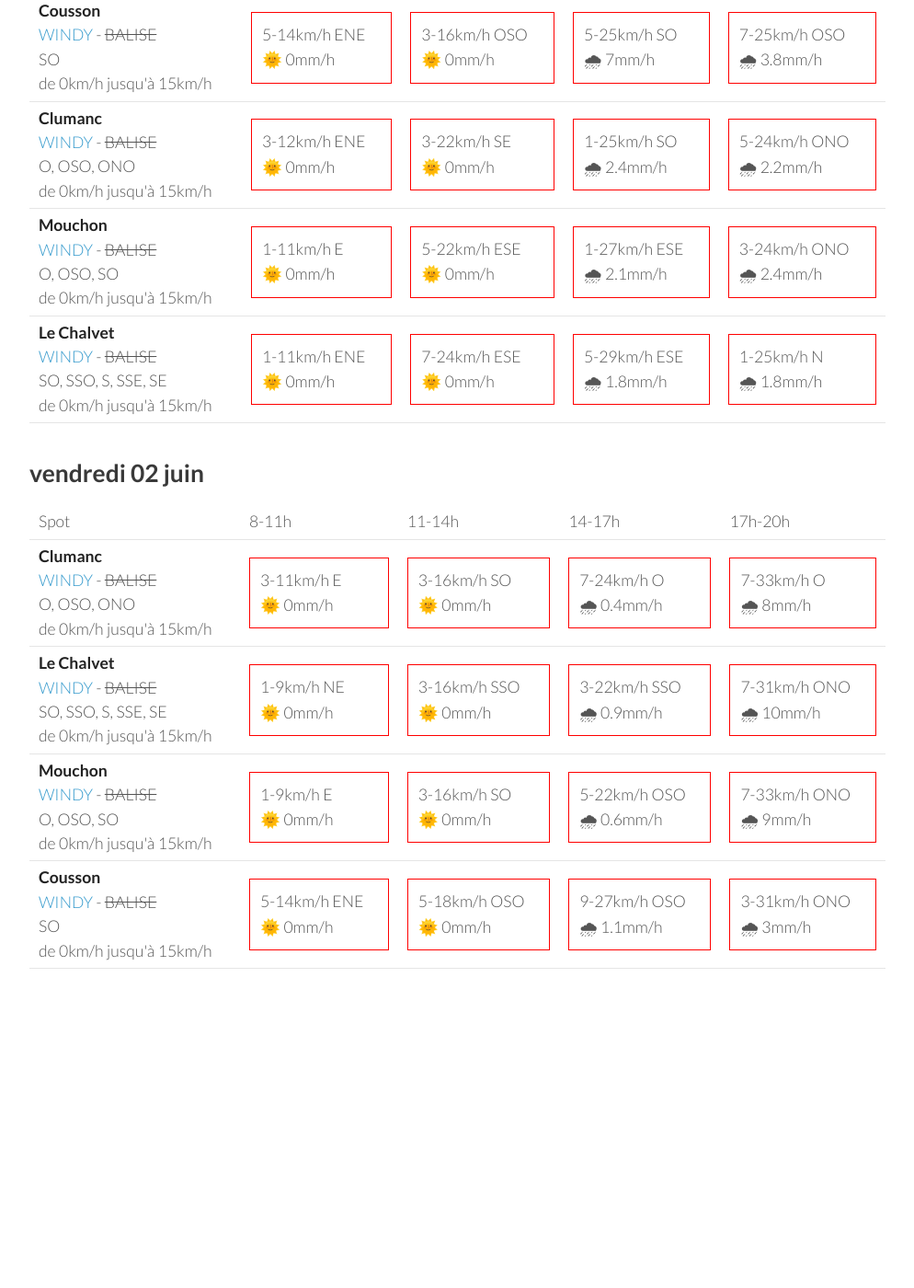
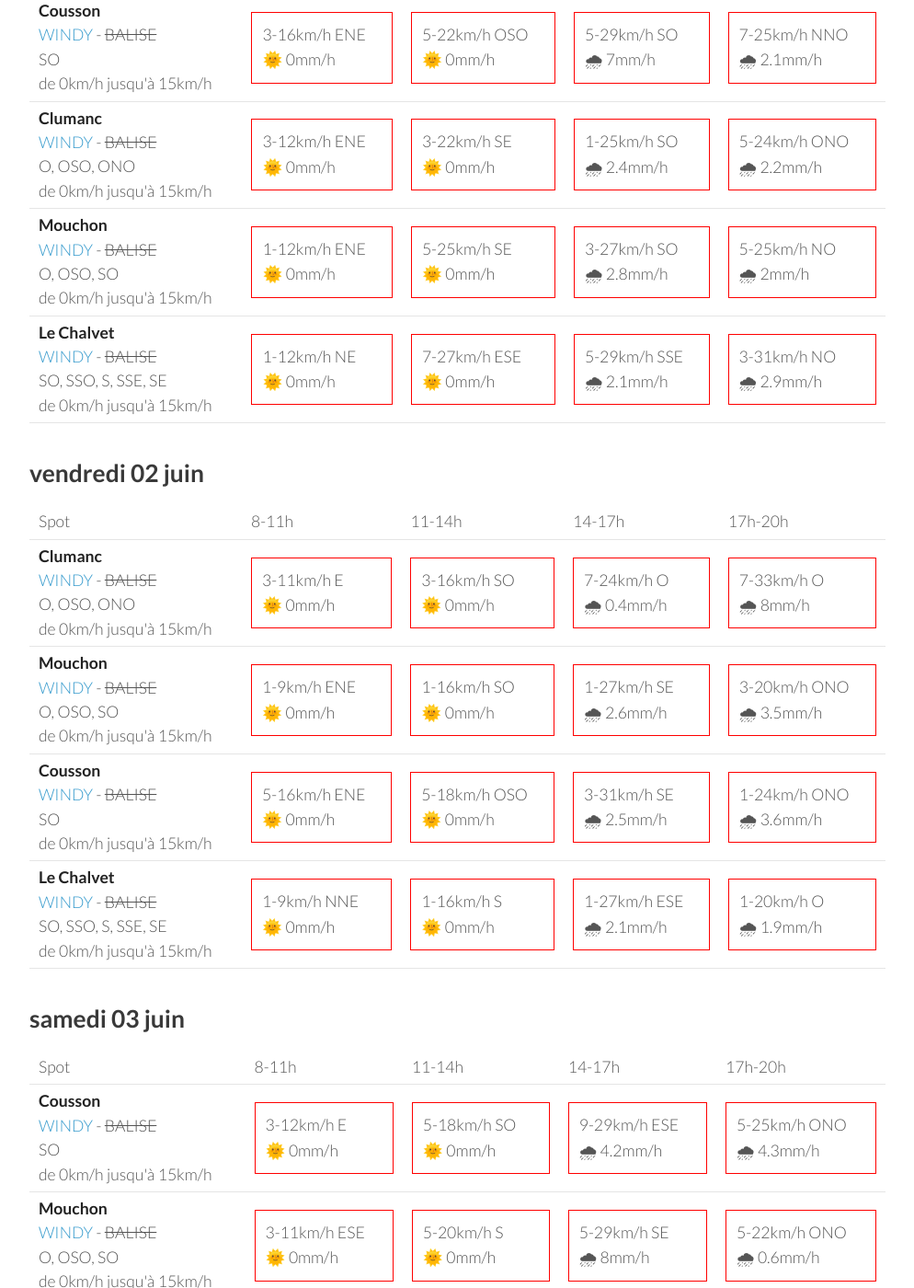
Before and after one commit to parapente-dans-le-nord/parapente-dans-le-nord.github.io, a Jekyll site: the page built from saint_andre.markdown, in a window 1280 px wide and 1400 px high, scrolled down 2151 px. Shown: the whole window at 92% size, without its empty margins (26-1020 px from the left). Built offline with Jekyll 4.4.1, drawn with Linux system fonts in a browser that asks for light colours; before the commit the page ends 3332 px from its top, so only the background shows below that; some of the changed text lies outside the part shown.

Commit message:
update index.markdown

```diff
--- a/saint_andre.markdown
+++ b/saint_andre.markdown
@@ -146,30 +146,30 @@ page mise à jour le lundi 29 mai 06:36
 <tr>
         <td><strong>Le Chalvet</strong><br><a href="https://windy.com/43.979/6.480?43.866,6.480,10,m:eSsaglX">WINDY</a> - <span class="no-balise"> BALISE </span><br> <span class="vent-favorable">SO, SSO, S, SSE, SE</span><br><span class="force-vent">de 0km/h jusqu'à 15km/h</span> </td>
 
-            <td><div class="not-flyable"><p>1-12km/h NE</p><p>🌞 0mm/h</p></div></td>
-            <td><div class="not-flyable"><p>1-18km/h ONO</p><p>🌞 0mm/h</p></div></td>
-            <td><div class="not-flyable"><p>3-25km/h NO</p><p>🌧 2.3mm/h</p></div></td>
-            <td><div class="not-flyable"><p>3-33km/h ESE</p><p>🌧 1.1mm/h</p></div></td>
+            <td><div class="not-flyable"><p>1-12km/h ENE</p><p>🌞 0mm/h</p></div></td>
+            <td><div class="not-flyable"><p>3-20km/h SE</p><p>🌞 0mm/h</p></div></td>
+            <td><div class="not-flyable"><p>5-27km/h ESE</p><p>🌧 2.5mm/h</p></div></td>
+            <td><div class="not-flyable"><p>7-35km/h SE</p><p>🌧 0.9mm/h</p></div></td>
 
 
     </tr>
 <tr>
         <td><strong>Mouchon</strong><br><a href="https://windy.com/43.992/6.424?43.878,6.425,10,m:eSuaglR">WINDY</a> - <span class="no-balise"> BALISE </span><br> <span class="vent-favorable">O, OSO, SO</span><br><span class="force-vent">de 0km/h jusqu'à 15km/h</span> </td>
 
-            <td><div class="not-flyable"><p>1-12km/h ENE</p><p>🌞 0mm/h</p></div></td>
-            <td><div class="not-flyable"><p>3-20km/h NO</p><p>🌞 0mm/h</p></div></td>
-            <td><div class="not-flyable"><p>5-25km/h NO</p><p>🌧 3.1mm/h</p></div></td>
-            <td><div class="not-flyable"><p>1-33km/h E</p><p>🌧 1mm/h</p></div></td>
+            <td><div class="not-flyable"><p>1-14km/h E</p><p>🌞 0mm/h</p></div></td>
+            <td><div class="not-flyable"><p>1-18km/h SE</p><p>🌧 0.2mm/h</p></div></td>
+            <td><div class="not-flyable"><p>3-27km/h E</p><p>🌧 2.6mm/h</p></div></td>
+            <td><div class="not-flyable"><p>5-33km/h SE</p><p>🌧 1.1mm/h</p></div></td>
 
 
     </tr>
 <tr>
         <td><strong>Cousson</strong><br><a href="https://windy.com/44.054/6.240?43.940,6.241,10,m:eSAaglz">WINDY</a> - <span class="no-balise"> BALISE </span><br> <span class="vent-favorable">SO</span><br><span class="force-vent">de 0km/h jusqu'à 15km/h</span> </td>
 
-            <td><div class="not-flyable"><p>5-16km/h ENE</p><p>🌧 0.7mm/h</p></div></td>
-            <td><div class="not-flyable"><p>5-22km/h NO</p><p>🌞 0mm/h</p></div></td>
-            <td><div class="not-flyable"><p>9-33km/h E</p><p>🌧 6mm/h</p></div></td>
-            <td><div class="not-flyable"><p>3-31km/h N</p><p>🌧 1.3mm/h</p></div></td>
+            <td><div class="not-flyable"><p>3-14km/h N</p><p>🌧 0.4mm/h</p></div></td>
+            <td><div class="not-flyable"><p>3-18km/h NO</p><p>🌞 0mm/h</p></div></td>
+            <td><div class="not-flyable"><p>5-27km/h ENE</p><p>🌧 4.2mm/h</p></div></td>
+            <td><div class="not-flyable"><p>7-27km/h O</p><p>🌧 3.4mm/h</p></div></td>
 
 
     </tr>
@@ -192,10 +192,10 @@ page mise à jour le lundi 29 mai 06:36
 <tr>
         <td><strong>Cousson</strong><br><a href="https://windy.com/44.054/6.240?43.940,6.241,10,m:eSAaglz">WINDY</a> - <span class="no-balise"> BALISE </span><br> <span class="vent-favorable">SO</span><br><span class="force-vent">de 0km/h jusqu'à 15km/h</span> </td>
 
-            <td><div class="not-flyable"><p>5-14km/h ENE</p><p>🌞 0mm/h</p></div></td>
-            <td><div class="not-flyable"><p>3-16km/h OSO</p><p>🌞 0mm/h</p></div></td>
-            <td><div class="not-flyable"><p>5-25km/h SO</p><p>🌧 7mm/h</p></div></td>
-            <td><div class="not-flyable"><p>7-25km/h OSO</p><p>🌧 3.8mm/h</p></div></td>
+            <td><div class="not-flyable"><p>3-16km/h ENE</p><p>🌞 0mm/h</p></div></td>
+            <td><div class="not-flyable"><p>5-22km/h OSO</p><p>🌞 0mm/h</p></div></td>
+            <td><div class="not-flyable"><p>5-29km/h SO</p><p>🌧 7mm/h</p></div></td>
+            <td><div class="not-flyable"><p>7-25km/h NNO</p><p>🌧 2.1mm/h</p></div></td>
 
 
     </tr>
@@ -212,20 +212,20 @@ page mise à jour le lundi 29 mai 06:36
 <tr>
         <td><strong>Mouchon</strong><br><a href="https://windy.com/43.992/6.424?43.878,6.425,10,m:eSuaglR">WINDY</a> - <span class="no-balise"> BALISE </span><br> <span class="vent-favorable">O, OSO, SO</span><br><span class="force-vent">de 0km/h jusqu'à 15km/h</span> </td>
 
-            <td><div class="not-flyable"><p>1-11km/h E</p><p>🌞 0mm/h</p></div></td>
-            <td><div class="not-flyable"><p>5-22km/h ESE</p><p>🌞 0mm/h</p></div></td>
-            <td><div class="not-flyable"><p>1-27km/h ESE</p><p>🌧 2.1mm/h</p></div></td>
-            <td><div class="not-flyable"><p>3-24km/h ONO</p><p>🌧 2.4mm/h</p></div></td>
+            <td><div class="not-flyable"><p>1-12km/h ENE</p><p>🌞 0mm/h</p></div></td>
+            <td><div class="not-flyable"><p>5-25km/h SE</p><p>🌞 0mm/h</p></div></td>
+            <td><div class="not-flyable"><p>3-27km/h SO</p><p>🌧 2.8mm/h</p></div></td>
+            <td><div class="not-flyable"><p>5-25km/h NO</p><p>🌧 2mm/h</p></div></td>
 
 
     </tr>
 <tr>
         <td><strong>Le Chalvet</strong><br><a href="https://windy.com/43.979/6.480?43.866,6.480,10,m:eSsaglX">WINDY</a> - <span class="no-balise"> BALISE </span><br> <span class="vent-favorable">SO, SSO, S, SSE, SE</span><br><span class="force-vent">de 0km/h jusqu'à 15km/h</span> </td>
 
-            <td><div class="not-flyable"><p>1-11km/h ENE</p><p>🌞 0mm/h</p></div></td>
-            <td><div class="not-flyable"><p>7-24km/h ESE</p><p>🌞 0mm/h</p></div></td>
-            <td><div class="not-flyable"><p>5-29km/h ESE</p><p>🌧 1.8mm/h</p></div></td>
-            <td><div class="not-flyable"><p>1-25km/h N</p><p>🌧 1.8mm/h</p></div></td>
+            <td><div class="not-flyable"><p>1-12km/h NE</p><p>🌞 0mm/h</p></div></td>
+            <td><div class="not-flyable"><p>7-27km/h ESE</p><p>🌞 0mm/h</p></div></td>
+            <td><div class="not-flyable"><p>5-29km/h SSE</p><p>🌧 2.1mm/h</p></div></td>
+            <td><div class="not-flyable"><p>3-31km/h NO</p><p>🌧 2.9mm/h</p></div></td>
 
 
     </tr>
@@ -256,32 +256,32 @@ page mise à jour le lundi 29 mai 06:36
 
     </tr>
 <tr>
-        <td><strong>Le Chalvet</strong><br><a href="https://windy.com/43.979/6.480?43.866,6.480,10,m:eSsaglX">WINDY</a> - <span class="no-balise"> BALISE </span><br> <span class="vent-favorable">SO, SSO, S, SSE, SE</span><br><span class="force-vent">de 0km/h jusqu'à 15km/h</span> </td>
-
-            <td><div class="not-flyable"><p>1-9km/h NE</p><p>🌞 0mm/h</p></div></td>
-            <td><div class="not-flyable"><p>3-16km/h SSO</p><p>🌞 0mm/h</p></div></td>
-            <td><div class="not-flyable"><p>3-22km/h SSO</p><p>🌧 0.9mm/h</p></div></td>
-            <td><div class="not-flyable"><p>7-31km/h ONO</p><p>🌧 10mm/h</p></div></td>
-
-
-    </tr>
-<tr>
         <td><strong>Mouchon</strong><br><a href="https://windy.com/43.992/6.424?43.878,6.425,10,m:eSuaglR">WINDY</a> - <span class="no-balise"> BALISE </span><br> <span class="vent-favorable">O, OSO, SO</span><br><span class="force-vent">de 0km/h jusqu'à 15km/h</span> </td>
 
-            <td><div class="not-flyable"><p>1-9km/h E</p><p>🌞 0mm/h</p></div></td>
-            <td><div class="not-flyable"><p>3-16km/h SO</p><p>🌞 0mm/h</p></div></td>
-            <td><div class="not-flyable"><p>5-22km/h OSO</p><p>🌧 0.6mm/h</p></div></td>
-            <td><div class="not-flyable"><p>7-33km/h ONO</p><p>🌧 9mm/h</p></div></td>
+            <td><div class="not-flyable"><p>1-9km/h ENE</p><p>🌞 0mm/h</p></div></td>
+            <td><div class="not-flyable"><p>1-16km/h SO</p><p>🌞 0mm/h</p></div></td>
+            <td><div class="not-flyable"><p>1-27km/h SE</p><p>🌧 2.6mm/h</p></div></td>
+            <td><div class="not-flyable"><p>3-20km/h ONO</p><p>🌧 3.5mm/h</p></div></td>
 
 
     </tr>
 <tr>
         <td><strong>Cousson</strong><br><a href="https://windy.com/44.054/6.240?43.940,6.241,10,m:eSAaglz">WINDY</a> - <span class="no-balise"> BALISE </span><br> <span class="vent-favorable">SO</span><br><span class="force-vent">de 0km/h jusqu'à 15km/h</span> </td>
 
-            <td><div class="not-flyable"><p>5-14km/h ENE</p><p>🌞 0mm/h</p></div></td>
+            <td><div class="not-flyable"><p>5-16km/h ENE</p><p>🌞 0mm/h</p></div></td>
             <td><div class="not-flyable"><p>5-18km/h OSO</p><p>🌞 0mm/h</p></div></td>
-            <td><div class="not-flyable"><p>9-27km/h OSO</p><p>🌧 1.1mm/h</p></div></td>
-            <td><div class="not-flyable"><p>3-31km/h ONO</p><p>🌧 3mm/h</p></div></td>
+            <td><div class="not-flyable"><p>3-31km/h SE</p><p>🌧 2.5mm/h</p></div></td>
+            <td><div class="not-flyable"><p>1-24km/h ONO</p><p>🌧 3.6mm/h</p></div></td>
+
+
+    </tr>
+<tr>
+        <td><strong>Le Chalvet</strong><br><a href="https://windy.com/43.979/6.480?43.866,6.480,10,m:eSsaglX">WINDY</a> - <span class="no-balise"> BALISE </span><br> <span class="vent-favorable">SO, SSO, S, SSE, SE</span><br><span class="force-vent">de 0km/h jusqu'à 15km/h</span> </td>
+
+            <td><div class="not-flyable"><p>1-9km/h NNE</p><p>🌞 0mm/h</p></div></td>
+            <td><div class="not-flyable"><p>1-16km/h S</p><p>🌞 0mm/h</p></div></td>
+            <td><div class="not-flyable"><p>1-27km/h ESE</p><p>🌧 2.1mm/h</p></div></td>
+            <td><div class="not-flyable"><p>1-20km/h O</p><p>🌧 1.9mm/h</p></div></td>
 
 
     </tr>
@@ -289,3 +289,49 @@ page mise à jour le lundi 29 mai 06:36
 </tbody>
 </table>
 {:/}
+## samedi 03 juin
+
+{::nomarkdown}
+<table>
+  <tbody>
+    <tr>
+      <td>Spot</td>
+      <td>8-11h</td>
+      <td>11-14h</td>
+      <td>14-17h</td>
+      <td>17h-20h</td>
+    </tr>
+<tr>
+        <td><strong>Cousson</strong><br><a href="https://windy.com/44.054/6.240?43.940,6.241,10,m:eSAaglz">WINDY</a> - <span class="no-balise"> BALISE </span><br> <span class="vent-favorable">SO</span><br><span class="force-vent">de 0km/h jusqu'à 15km/h</span> </td>
+
+            <td><div class="not-flyable"><p>3-12km/h E</p><p>🌞 0mm/h</p></div></td>
+            <td><div class="not-flyable"><p>5-18km/h SO</p><p>🌞 0mm/h</p></div></td>
+            <td><div class="not-flyable"><p>9-29km/h ESE</p><p>🌧 4.2mm/h</p></div></td>
+            <td><div class="not-flyable"><p>5-25km/h ONO</p><p>🌧 4.3mm/h</p></div></td>
+
+
+    </tr>
+<tr>
+        <td><strong>Mouchon</strong><br><a href="https://windy.com/43.992/6.424?43.878,6.425,10,m:eSuaglR">WINDY</a> - <span class="no-balise"> BALISE </span><br> <span class="vent-favorable">O, OSO, SO</span><br><span class="force-vent">de 0km/h jusqu'à 15km/h</span> </td>
+
+            <td><div class="not-flyable"><p>3-11km/h ESE</p><p>🌞 0mm/h</p></div></td>
+            <td><div class="not-flyable"><p>5-20km/h S</p><p>🌞 0mm/h</p></div></td>
+            <td><div class="not-flyable"><p>5-29km/h SE</p><p>🌧 8mm/h</p></div></td>
+            <td><div class="not-flyable"><p>5-22km/h ONO</p><p>🌧 0.6mm/h</p></div></td>
+
+
+    </tr>
+<tr>
+        <td><strong>Le Chalvet</strong><br><a href="https://windy.com/43.979/6.480?43.866,6.480,10,m:eSsaglX">WINDY</a> - <span class="no-balise"> BALISE </span><br> <span class="vent-favorable">SO, SSO, S, SSE, SE</span><br><span class="force-vent">de 0km/h jusqu'à 15km/h</span> </td>
+
+            <td><div class="not-flyable"><p>3-11km/h E</p><p>🌞 0mm/h</p></div></td>
+            <td><div class="not-flyable"><p>5-20km/h SSE</p><p>🌞 0mm/h</p></div></td>
+            <td><div class="not-flyable"><p>3-31km/h SE</p><p>🌧 9mm/h</p></div></td>
+            <td><div class="not-flyable"><p>3-22km/h ONO</p><p>🌧 1mm/h</p></div></td>
+
+
+    </tr>
+
+</tbody>
+</table>
+{:/}
```
Also changed, not shown: other parts of saint_andre.markdown (+1 -1 lines).
